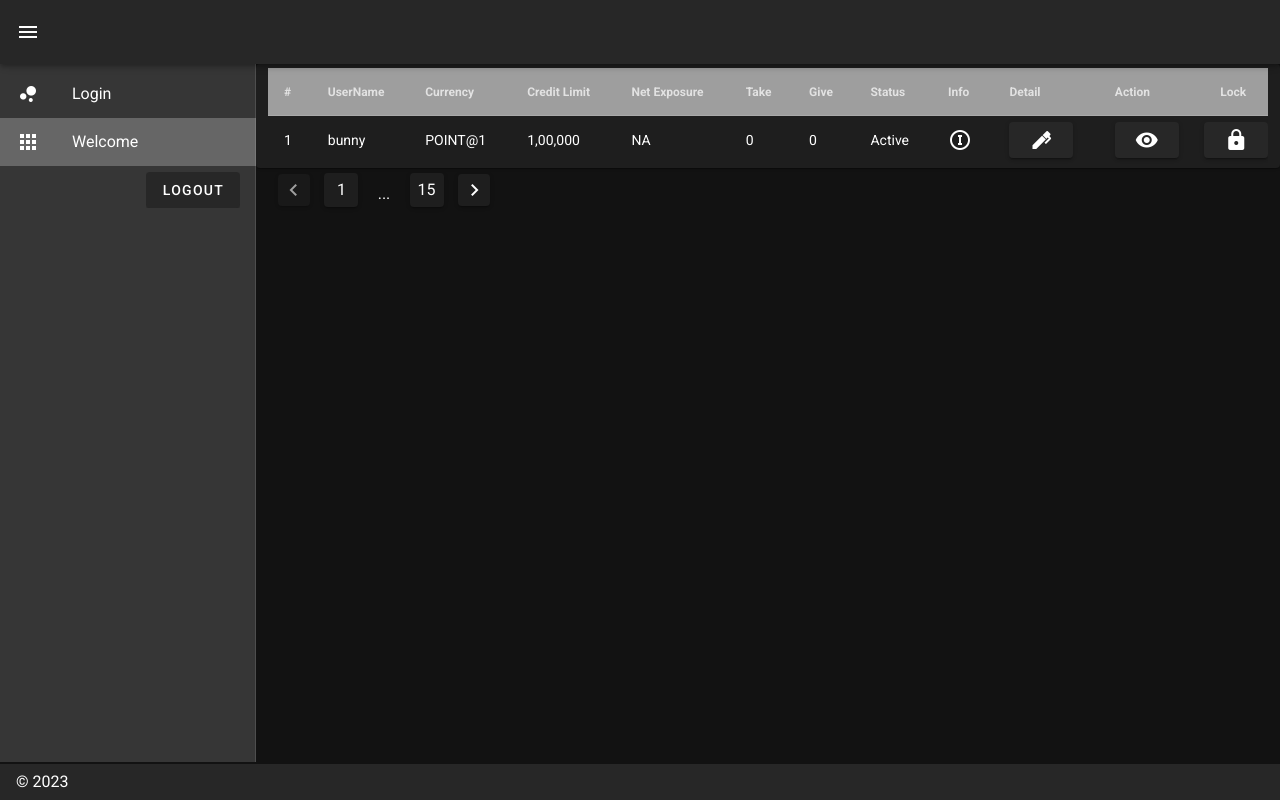
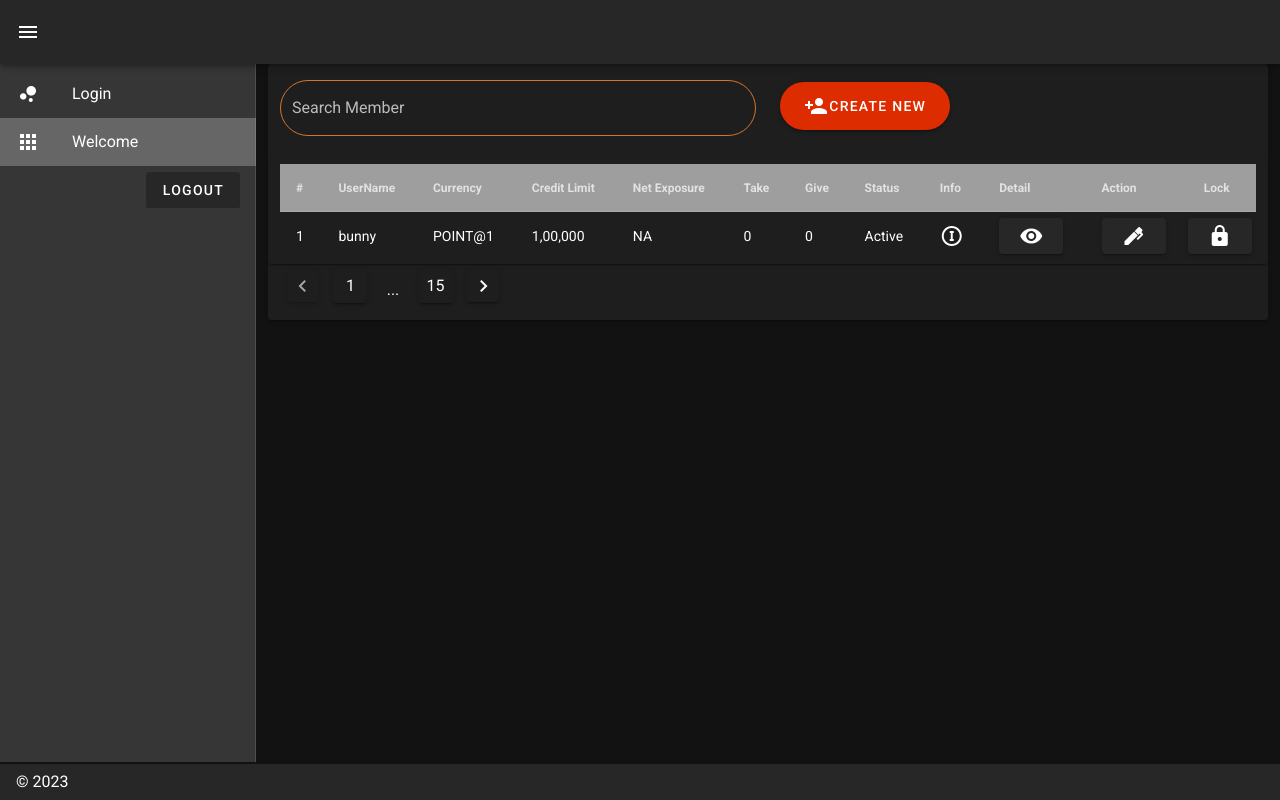
Before and after one commit to maheshwohlig/NewBackend, a Nuxt app in the folder my-app/: page / in a window 1280 px wide. Built offline with nearby package versions, Linux system fonts and the light colour scheme; sample sign-in values are in the browser's storage.

Commit message:
dynamic create member

```diff
--- a/my-app/pages/index.vue
+++ b/my-app/pages/index.vue
@@ -1,4 +1,32 @@
 <template>
+  <div>
+    <v-container>
+      <v-card>
+        <v-row class="m-0">
+          <v-col class="pt-4 pl-6" cols="12" sm="6" md="6">
+            <div>
+              <v-text-field
+                class="rounded-pill"
+                outlined
+                label="Search Member"
+                single-line
+                hide-details
+              ></v-text-field>
+            </div>
+          </v-col>
+          <v-col class="d-flex align-center">
+            <div>
+              <v-btn
+                @click="newMember('Create')"
+                color="error"
+                class="py-6 px-6 rounded-pill"
+              >
+                <v-icon>mdi-account-plus</v-icon>Create New</v-btn
+              >
+            </div></v-col
+          >
+        </v-row>
+
         <v-row justify="center">
           <v-col cols="12">
             <div>
@@ -34,13 +62,19 @@
                         <v-icon>mdi-alpha-i-circle-outline</v-icon>
                       </td>
                       <td>
-                  <v-btn to="/memberEdit"><v-icon>mdi-pen</v-icon></v-btn>
+                        <v-btn to="/memberDetails"
+                          ><v-icon>mdi-eye</v-icon></v-btn
+                        >
                       </td>
                       <td>
-                  <v-btn to="/memberDetails"><v-icon>mdi-eye</v-icon></v-btn>
+                        <v-btn @click="newMember('Edit')"
+                          ><v-icon>mdi-pen</v-icon></v-btn
+                        >
                       </td>
                       <td class="lockIcon d-flex align-center">
-                  <v-btn @click="showModal()"><v-icon>mdi-lock</v-icon></v-btn>
+                        <v-btn @click="showModal()"
+                          ><v-icon>mdi-lock</v-icon></v-btn
+                        >
                         <member-lists
                           @clicked="onClickChild"
                           :visible="isModalVisible"
@@ -57,6 +91,9 @@
             </div>
           </v-col>
         </v-row>
+      </v-card>
+    </v-container>
+  </div>
 </template>
 
 <script>
@@ -77,6 +114,14 @@ export default {
     onClickChild(value) {
       this.isModalVisible = value;
     },
+    newMember(data) {
+      this.$router.push({
+        path: `member/${data}`,
+        query: {
+          memberId: "13312312",
+        },
+      });
+    },
   },
 };
 </script>
@@ -84,4 +129,7 @@ export default {
 .lockIcon {
   padding: 0 !important;
 }
+.v-text-field--outlined >>> fieldset {
+  border-color: rgba(218, 118, 41, 0.986);
+}
 </style>
--- a/my-app/pages/memberEdit.vue
+++ b/my-app/pages/member/_name.vue
@@ -1,7 +1,7 @@
 <template>
   <div>
     <v-card-title class="headline black justify-space-between" primary-title>
-      Member Edit Profile
+      Member {{ pageName }} Profile
     </v-card-title>
     <v-card-text>
       <v-container>
@@ -211,5 +211,8 @@ export default {
       this.$emit("clicked", false);
     },
   },
+  created() {
+    this.pageName = this.$route.params.name;
+  },
 };
 </script>
--- a/my-app/pages/memberDetails.vue
+++ b/my-app/pages/memberDetails.vue
@@ -1,5 +1,28 @@
 <template>
-  <v-card>
+  <div>
+    <v-container>
+      <v-card class="px-10 py-8">
+        <div class="d-flex pl-5 mb-8">
+          <div class="d-flex">
+            <v-icon @click="goBack()">mdi-arrow-left-bold-circle</v-icon>
+          </div>
+          <div class="headline mx-3 d-flex align-center">
+            Member Listing Downline > xyz
+          </div>
+          <v-text-field
+            class="rounded-pill mx-5"
+            outlined
+            density="compact"
+            variant="solo"
+            label="Search Member"
+            append-inner-icon="mdi-magnify"
+            single-line
+            hide-details
+          ></v-text-field>
+          <div class="pr-5 d-flex align-center">
+            Created On: 1 Oct, 2022 22:31:46
+          </div>
+        </div>
         <v-tabs v-model="currentItem" hide-slider>
           <v-tab
             class="font-weight-bold white--text v-btn v-btn--depressed v-btn--flat v-btn--outlined theme--dark text--accent-4 mx-3 my-2 py-5 px-5"
@@ -10,7 +33,9 @@
             {{ item.title }}
           </v-tab>
         </v-tabs>
-
+      </v-card>
+    </v-container>
+    <v-container>
       <v-window v-model="currentItem">
         <v-window-item
           :transition="false"
@@ -22,7 +47,8 @@
           <component v-bind:is="item.link"></component>
         </v-window-item>
       </v-window>
-  </v-card>
+    </v-container>
+  </div>
 </template>
 <script>
 export default {
@@ -40,10 +66,18 @@ export default {
       ],
     };
   },
+  methods: {
+    goBack() {
+      this.$router.go(-1);
+    },
+  },
 };
 </script>
 <style scoped>
 .btn-link a {
   text-decoration: none;
 }
+.v-text-field--outlined >>> fieldset {
+  border-color: rgba(218, 118, 41, 0.986);
+}
 </style>
--- a/my-app/pages/model/memberLists.vue
+++ b/my-app/pages/model/memberLists.vue
@@ -1,4 +1,5 @@
 <template>
+  <div>
     <v-row justify="center">
       <v-dialog v-model="visible" width="1024">
         <v-card>
@@ -15,7 +16,10 @@
             <v-container>
               <v-row>
                 <v-col cols="12" sm="6" md="4">
-                <v-text-field label="Legal first name*" required></v-text-field>
+                  <v-text-field
+                    label="Legal first name*"
+                    required
+                  ></v-text-field>
                 </v-col>
                 <v-col cols="12" sm="6" md="4">
                   <v-text-field
@@ -72,6 +76,7 @@
         </v-card>
       </v-dialog>
     </v-row>
+  </div>
 </template>
 
 <script>
```
Lines whose indentation alone changed are shown as unchanged.
